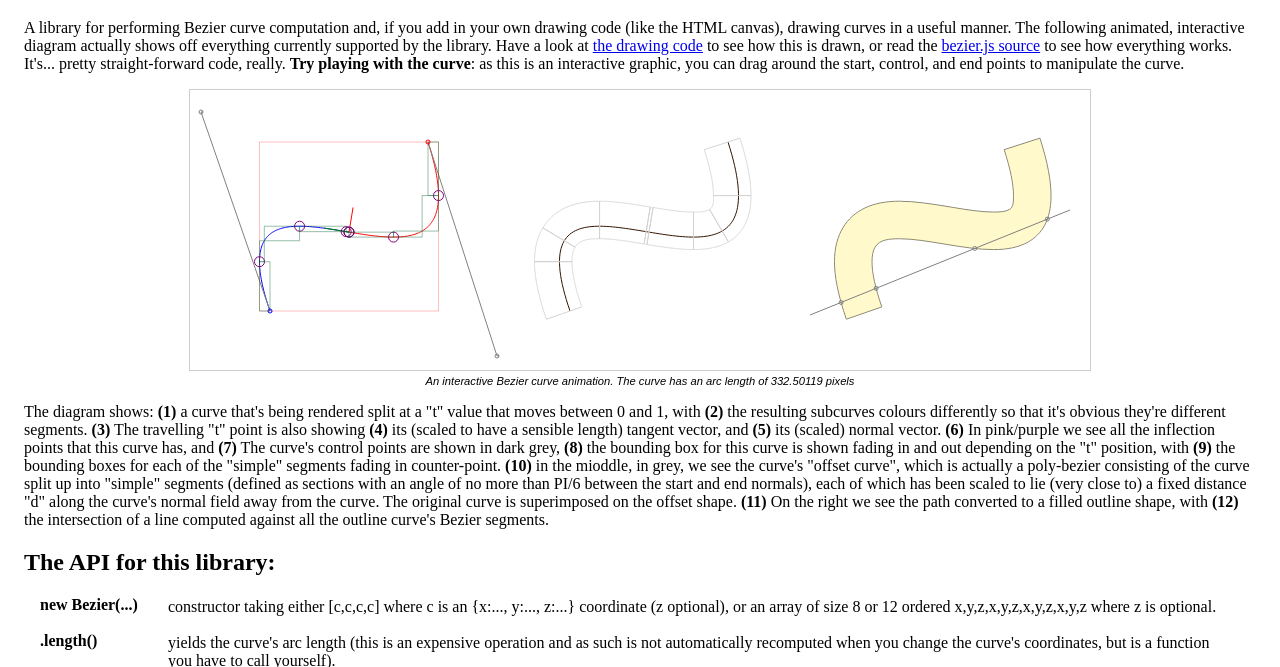
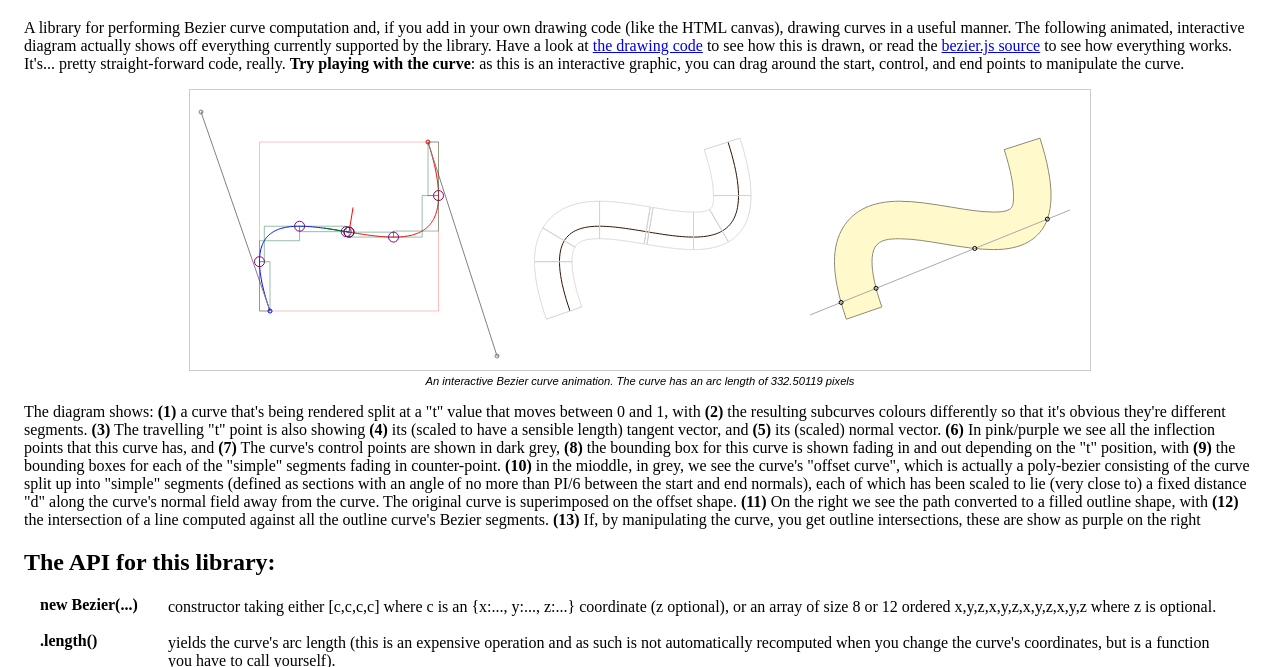
Before and after one commit to Pomax/bezierjs, a plain HTML site: page index.html in a window 1280 px wide. Shown: the part 61-728 px from the top of the page. Drawn offline with Linux system fonts and the light colour scheme.

Commit message:
outline intersection purples

```diff
--- a/beziertest.js
+++ b/beziertest.js
@@ -268,7 +268,7 @@ function drawFrame() {
     ctx.fillStyle = "rgba(255,225,0,0.2)";
     ctx.beginPath();
     ctx.moveTo(ofs + forward[0].p.x, forward[0].p.y);
-    for(i=1, p0, p1, p2, p3; i<forward.length; i+=3) {
+    for(i=1; i<forward.length; i+=3) {
       p0 = forward[i-1].p;
       p1 = forward[i].p;
       p2 = forward[i+1].p;
@@ -277,7 +277,7 @@ function drawFrame() {
       fcurves.push(new Bezier(p0.x,p0.y,p1.x,p1.y,p2.x,p2.y,p3.x,p3.y));
     }
     ctx.lineTo(ofs + back[0].p.x, back[0].p.y);
-    for(i=1, p0, p1, p2, p3; i<back.length; i+=3) {
+    for(i=1; i<back.length; i+=3) {
       p0 = back[i-1].p,
       p1 = back[i].p;
       p2 = back[i+1].p;
@@ -289,35 +289,46 @@ function drawFrame() {
     ctx.stroke();
     ctx.fill();
 
-/*
+    var makeLine = function(x1,y1,x2,y2) {
+      var dx = (x2-x1)/3, dy = (y2-y1)/3;
+      return new Bezier(x1, y1, x1+dx, y1+dy, x1+2*dx, y1+2*dy, x2, y2);
+    };
+    var fp = fcurves[0].points,
+        bp = bcurves[bcurves.length-1].points,
+        ls = makeLine(fp[0].x, fp[0].y, bp[3].x, bp[3].y);
+    fp = fcurves[fcurves.length-1].points;
+    bp = bcurves[0].points;
+    var le = makeLine(fp[3].x, fp[3].y, bp[0].x, bp[0].y);
+    var segments = [ls].concat(fcurves).concat(bcurves).concat([le]);
+
     // show outline intersections
     if(!intersections) {
-      var segments = fcurves.concat(bcurves);
+      intersections = [];
       for(var i=0, si; i<segments.length-1; i++) {
         si = segments[i];
-        for(var j=i+1, sj; j<segments.length; j++) {
+        for(var j=i+2, sj; j<segments.length; j++) {
+          // note: we want +2, not +1, because otherwise we'll find
+          // intersections where two simple curves meet, and that's
+          // easily over a hundred false positives O_O!
           sj = segments[j];
-          (function(si,sj) {
-            var roots = si.intersects(sj);
-            if(roots.length>0) {
-              intersections = roots.map(function(v) {
-                var s = v.split("/");
-                return [{c:si, t:s[0]}, {c:sj, t:s[1]}];
-              });
-            }
-          }(si,sj));
+          var roots = si.intersects(sj);
+          if(roots.length > 0) {
+            intersections = intersections.concat(roots.map(function(v) {
+              var s = v.split("/");
+              return [{c:si, t:s[0]}, {c:sj, t:s[1]}];
+            }));
+          }
         }
       }
     }
-*/
 
     if(intersections) {
-      console.log(intersections);
+      ctx.strokeStyle = "rgba(100,0,100,0.5)";
       intersections.forEach(function(pair) {
         for(var i=0; i<2; i++) {
           p = pair[i].c.get(pair[i].t);
           ctx.beginPath();
-          ctx.arc(ofs + p.x,p.y,12,0,2*Math.PI);
+          ctx.arc(ofs + p.x,p.y,2,0,2*Math.PI);
           ctx.stroke();
         }
       });
@@ -325,6 +336,7 @@ function drawFrame() {
 
     // also show a line intersection
     var line = { p1: {x:20, y:225}, p2: {x:280, y:120} };
+    ctx.strokeStyle = "darkgrey";
     ctx.beginPath();
     ctx.moveTo(ofs + line.p1.x, line.p1.y);
     ctx.lineTo(ofs + line.p2.x, line.p2.y);
@@ -339,10 +351,10 @@ function drawFrame() {
           iroots.push(p);
         });
       }
-      fcurves.forEach(function(c) { findis(c); });
-      bcurves.forEach(function(c) { findis(c); });
+      segments.forEach(function(c) { findis(c); });
     }
 
+    ctx.strokeStyle = "black";
     iroots.forEach(function(p) {
       ctx.beginPath();
       ctx.arc(ofs + p.x,p.y,2,0,2*Math.PI);
--- a/index.html
+++ b/index.html
@@ -35,6 +35,7 @@
       <b>(10)</b> in the mioddle, in grey, we see the curve's "offset curve", which is actually a poly-bezier consisting of the curve split up into "simple" segments (defined as sections with an angle of no more than PI/6 between the start and end normals), each of which has been scaled to lie (very close to) a fixed distance "d" along the curve's normal field away from the curve. The original curve is superimposed on the offset shape.
       <b>(11)</b> On the right we see the path converted to a filled outline shape, with
       <b>(12)</b> the intersection of a line computed against all the outline curve's Bezier segments.
+      <b>(13)</b> If, by manipulating the curve, you get outline intersections, these are show as purple on the right
     </p>
 
     <h2>The API for this library:</h2>
```
